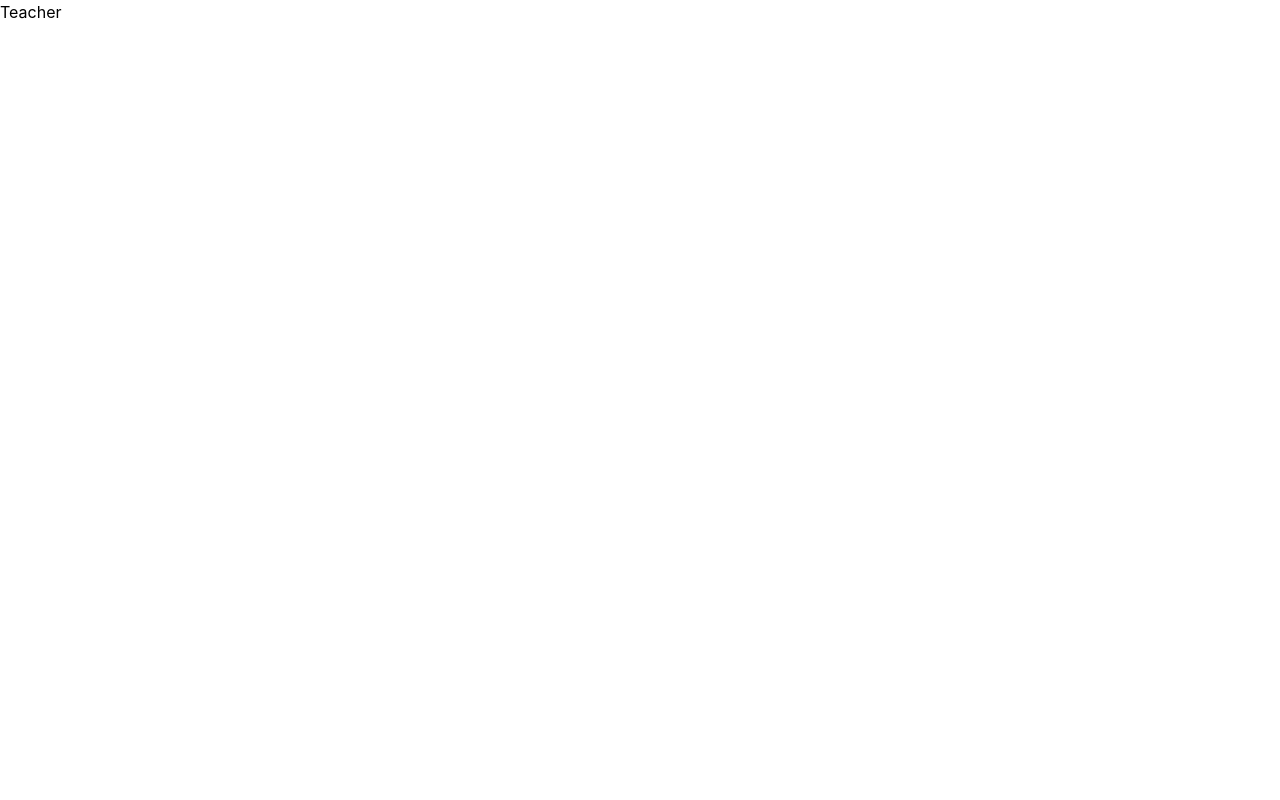
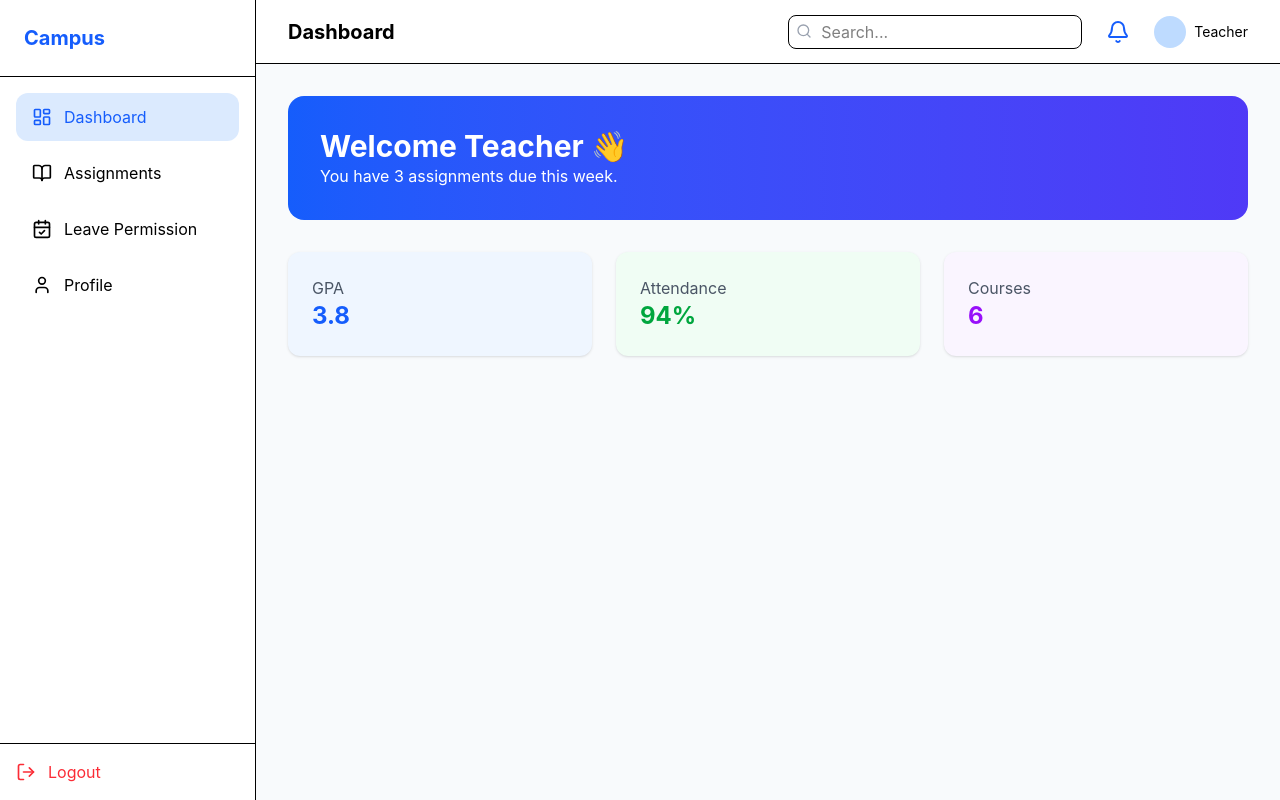
Before and after one commit to muthumuruganharish/Student_management, a React (Vite) app in the folder app/: page /teacherhome in a window 1280 px wide. Built offline with nearby package versions, Linux system fonts and the light colour scheme.

Commit message:
teacher notification added

```diff
--- a/app/src/App.jsx
+++ b/app/src/App.jsx
@@ -2,7 +2,7 @@ import React from 'react'
 import TeacherSignup from './Pages/Auth/Teacher/TeacherSignup'
 import StudentSignup from './Pages/Auth/Student/StudentSignup'
 import RoleSelection from './Pages/Auth/RoleSelection'
-import Home from '../src/Pages/Home'
+import Home from './Pages/Home'
 import TeacherHome from './Pages/TeacherHome'
 import StudentLogin from './Pages/Auth/Student/StudentLogin'
 import TeacherLogin from './Pages/Auth/Teacher/TeacherLogin'
@@ -13,9 +13,12 @@ import StudentEmailVerify from './Pages/Auth/Student/StudentEmailVerify'
 import TeacherVerifyEmail from './Pages/Auth/Teacher/TeacherVerifyEmail'
 import StudentResetPassword from './Pages/Auth/Student/StudentResetPassword'
 import TeacherReset from './Pages/Auth/Teacher/TeacherReset'
-import Profile from './Pages/Pages/Profile'
-import Assignment from './Pages/Pages/Assignment'
-import Leave from './Pages/Pages/Leave'
+import Profile from './Pages/Pages/Students/Profile'
+import Assignment from './Pages/Pages/Students/Assignment'
+import Leave from './Pages/Pages/Students/Leave'
+import TeacherLeave from './Pages/Pages/Teachers/TeacherLeave'
+import TeacherAssignment from './Pages/Pages/Teachers/TeacherAssignment'
+import TeacherProfile from './Pages/Pages/Teachers/TeacherProfile'
 
 
 const App = () => {
@@ -38,10 +41,14 @@ const App = () => {
           <Route path="/semail" element={<StudentEmailVerify />} />
           <Route path="/temail" element={<TeacherVerifyEmail />} />
           <Route path="/reset" element={<StudentResetPassword />} />
-          <Route path="/treset" element={<TeacherReset/>} />
-          <Route path="/student-profile" element={<Profile/>}/>
-          <Route path='/assignments' element={<Assignment/>}/>
-          <Route path="/leave" element={<Leave/>}/>
+          <Route path="/treset" element={<TeacherReset />} />
+          <Route path="/student-profile" element={<Profile />} />
+          <Route path='/assignments' element={<Assignment />} />
+          <Route path="/leave" element={<Leave />} />
+
+          <Route path="/teacher-profile" element={<TeacherProfile />} />
+          <Route path="/teacher-assignments" element={<TeacherAssignment />} />
+          <Route path="/teacher-leave" element={<TeacherLeave />} />
 
 
 
--- /dev/null
+++ b/app/src/Pages/Components/Dashboard/Teacher/Tnavbar.jsx
@@ -0,0 +1,35 @@
+import React from 'react'
+import { Bell, Search } from "lucide-react";
+
+const Tnavbar = ({title}) => {
+  return (
+    <div>
+       <header className="h-16 bg-white border-b flex items-center justify-between px-8">
+
+      <h1 className="text-xl font-bold">{title}</h1>
+
+      <div className="flex items-center gap-6">
+
+        <div className="relative">
+          <Search className="absolute left-2 top-2 w-4 h-4 text-gray-400"/>
+          <input
+            placeholder="Search..."
+            className="pl-8 pr-3 py-1 border rounded-lg"
+          />
+        </div>
+
+        <Bell className="w-6 h-6 text-blue-600"/>
+
+        <div className="flex items-center gap-2">
+          <div className="w-8 h-8 bg-blue-200 rounded-full"></div>
+          <span className="text-sm">Teacher</span>
+        </div>
+
+      </div>
+
+    </header>
+    </div>
+  )
+}
+
+export default Tnavbar
--- /dev/null
+++ b/app/src/Pages/Components/Dashboard/Teacher/Tsidebar.jsx
@@ -0,0 +1,73 @@
+import React from 'react'
+import { useNavigate } from "react-router-dom";
+import {
+  LayoutDashboard,
+  BookOpen,
+  CalendarCheck,
+  User,
+  LogOut
+} from "lucide-react";
+
+const Tsidebar = () => {
+  const navigate=useNavigate()
+
+
+  return (
+    <div>
+
+         <aside className="w-64 bg-white border-r flex flex-col h-screen fixed left-0 top-0">
+
+              <div className="p-6 border-b">
+                <h1 className="text-xl font-bold text-blue-600">Campus</h1>
+              </div>
+
+              <nav className="flex-1 p-4 space-y-2">
+
+                <div
+                  onClick={() => navigate("/teacherhome")}
+                  className="flex items-center gap-3 px-4 py-3 rounded-xl bg-blue-100 text-blue-600 cursor-pointer"
+                >
+                  <LayoutDashboard className="w-5 h-5"/>
+                  Dashboard
+                </div>
+
+                <div
+                  onClick={() => navigate("/teacher-assignments")}
+                  className="flex items-center gap-3 px-4 py-3 rounded-xl hover:bg-blue-50 cursor-pointer"
+                >
+                  <BookOpen className="w-5 h-5"/>
+                  Assignments
+                </div>
+
+                <div
+                  onClick={() => navigate("/teacher-leave")}
+                  className="flex items-center gap-3 px-4 py-3 rounded-xl hover:bg-blue-50 cursor-pointer"
+                >
+                  <CalendarCheck className="w-5 h-5"/>
+                  Leave Permission
+                </div>
+
+                <div
+                  onClick={() => navigate("/teacher-profile")}
+                  className="flex items-center gap-3 px-4 py-3 rounded-xl hover:bg-blue-50 cursor-pointer"
+                >
+                  <User className="w-5 h-5"/>
+                  Profile
+                </div>
+
+              </nav>
+
+              <div className="p-4 border-t">
+                <button className="flex items-center gap-3 text-red-500">
+                  <LogOut className="w-5 h-5"/>
+                  Logout
+                </button>
+              </div>
+
+            </aside>
+
+    </div>
+  )
+}
+
+export default Tsidebar
--- a/app/src/Pages/Pages/Assignment.jsx
+++ b/app/src/Pages/Pages/Students/Assignment.jsx
@@ -1,5 +1,5 @@
 import React from 'react'
-import Sidebar from '../Components/Dashboard/Sidebar'
+import Sidebar from '../../Components/Dashboard/Sidebar'
 
 const Assignment = () => {
   return (
--- a/app/src/Pages/Pages/Leave.jsx
+++ b/app/src/Pages/Pages/Students/Leave.jsx
@@ -1,6 +1,6 @@
 import React, { useEffect, useState } from 'react'
-import Sidebar from '../Components/Dashboard/Sidebar'
-import Axios from "../../Axios"
+import Sidebar from '../../Components/Dashboard/Sidebar'
+import Axios from "../../../Axios"
 
 const Leave = () => {
 
@@ -27,7 +27,7 @@ const Leave = () => {
   const leaveReq = async (e) => {
 
     try {
-      alert("clicked")
+      alert("Request Sent")
 
 
       const res = await Axios.post("/leave", {
--- /dev/null
+++ b/app/src/Pages/Pages/Teachers/TeacherAssignment.jsx
@@ -0,0 +1,18 @@
+import React from 'react'
+import Tsidebar from "../../Components/Dashboard/Teacher/Tsidebar"
+
+const TeacherAssignment = () => {
+  return (
+    <div className="flex bg-slate-50 min-h-screen">
+
+      <div>
+        <Tsidebar/>
+      </div>
+
+
+
+    </div>
+  )
+}
+
+export default TeacherAssignment
--- /dev/null
+++ b/app/src/Pages/Pages/Teachers/TeacherLeave.jsx
@@ -0,0 +1,89 @@
+import React, { useEffect, useState } from 'react'
+import Tsidebar from '../../Components/Dashboard/Teacher/Tsidebar'
+import Axios from "../../../Axios"
+
+const TeacherLeave = () => {
+
+  const [leaveData, setLeaveData] = useState([])
+
+  useEffect(() => {
+
+    const fetchData = async () => {
+
+      const res = await Axios.get("/teacher-leave")
+      console.log("FULL RESPONSE:", res)
+      console.log("DATA:", res.data)
+
+      setLeaveData(res.data.user)
+
+    }
+
+    fetchData()
+
+  }, [])
+
+  return (
+    <div className="flex bg-slate-50 min-h-screen">
+
+      <Tsidebar />
+
+      <div className="p-6 ml-80 w-full">
+
+        <h2 className="text-2xl font-semibold mb-6 text-gray-700">
+          Leave Requests
+        </h2>
+
+        {leaveData.map((i, index) => (
+
+          <div
+            key={index}
+            className="bg-white border border-gray-200 p-5 mb-5 rounded-xl shadow-sm hover:shadow-md transition"
+          >
+
+            <div className="flex justify-between items-center mb-2">
+
+              <h3 className="text-lg font-semibold text-blue-600">
+                📩 Leave Request
+              </h3>
+
+              <span className="text-xs bg-yellow-100 text-yellow-700 px-3 py-1 rounded-full">
+                Pending
+              </span>
+
+            </div>
+
+            <p className="text-gray-700">
+              <span className="font-semibold">👤 Student:</span> {i.from}
+            </p>
+
+            <p className="text-gray-700">
+              <span className="font-semibold">📌 Subject:</span> {i.subject}
+            </p>
+
+            <p className="text-gray-700 mt-2">
+              <span className="font-semibold">📝 Message:</span> {i.letter}
+            </p>
+
+            <div className="mt-4 flex gap-3">
+
+              <button className="bg-green-500 hover:bg-green-600 text-white px-4 py-2 rounded">
+                Approve
+              </button>
+
+              <button className="bg-red-500 hover:bg-red-600 text-white px-4 py-2 rounded">
+                Reject
+              </button>
+
+            </div>
+
+          </div>
+
+        ))}
+
+      </div>
+
+    </div>
+  )
+}
+
+export default TeacherLeave
--- /dev/null
+++ b/app/src/Pages/Pages/Teachers/TeacherProfile.jsx
@@ -0,0 +1,18 @@
+import React from 'react'
+import Tsidebar from '../../Components/Dashboard/Teacher/Tsidebar'
+
+const TeacherProfile = () => {
+  return (
+    <div className="flex bg-slate-50 min-h-screen">
+
+      <div>
+        <Tsidebar/>
+      </div>
+
+
+
+    </div>
+  )
+}
+
+export default TeacherProfile
--- a/app/src/Pages/TeacherHome.jsx
+++ b/app/src/Pages/TeacherHome.jsx
@@ -1,11 +1,49 @@
-import React from 'react'
+import React from "react";
+import Tsidebar from "./Components/Dashboard/Teacher/Tsidebar";
+import Tnavbar from "./Components/Dashboard/Teacher/Tnavbar";
 
 const TeacherHome = () => {
   return (
-    <div>
-      Teacher
+    <div className="flex bg-slate-50 min-h-screen">
+
+      <Tsidebar />
+
+      <main className="ml-64 flex-1">
+
+        <Tnavbar title="Dashboard" />
+
+        <div className="p-8">
+
+          <div className="bg-gradient-to-r from-blue-600 to-indigo-600 text-white p-8 rounded-2xl mb-8">
+            <h2 className="text-3xl font-bold">Welcome Teacher 👋</h2>
+            <p>You have 3 assignments due this week.</p>
+          </div>
+
+          <div className="grid grid-cols-3 gap-6">
+
+            <div className="bg-blue-50 p-6 rounded-xl shadow-sm">
+              <p className="text-gray-600">GPA</p>
+              <h3 className="text-2xl font-bold text-blue-600">3.8</h3>
+            </div>
+
+            <div className="bg-green-50 p-6 rounded-xl shadow-sm">
+              <p className="text-gray-600">Attendance</p>
+              <h3 className="text-2xl font-bold text-green-600">94%</h3>
+            </div>
+
+            <div className="bg-purple-50 p-6 rounded-xl shadow-sm">
+              <p className="text-gray-600">Courses</p>
+              <h3 className="text-2xl font-bold text-purple-600">6</h3>
+            </div>
+
+          </div>
+
+        </div>
+
+      </main>
+
     </div>
-  )
-}
+  );
+};
 
-export default TeacherHome
+export default TeacherHome;
```
Also changed, not shown: app/src/Pages/Pages/Students/Profile.jsx (renamed from app/src/Pages/Pages/Profile.jsx, +4 -4 lines), 2 other files (tests, documents, lock files or other folders).
